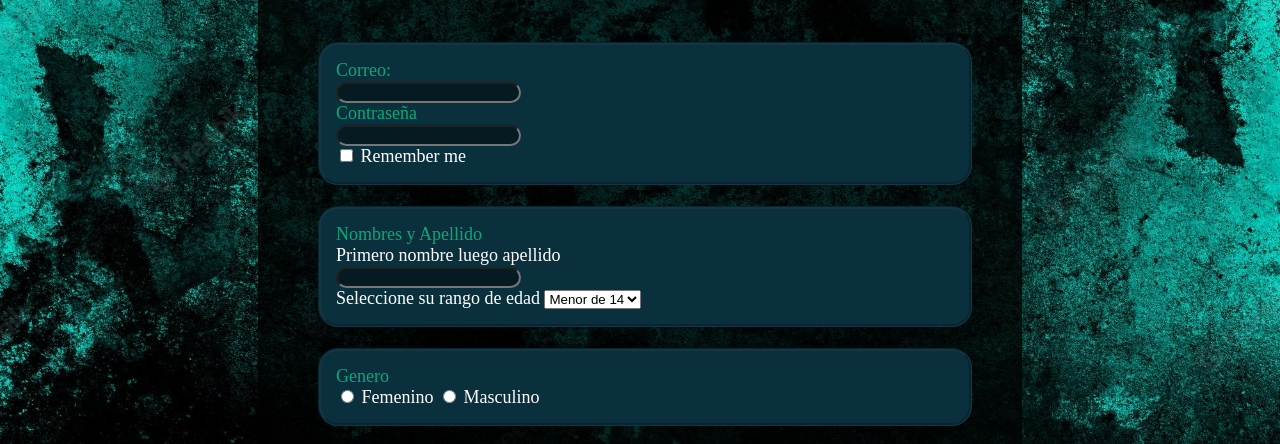
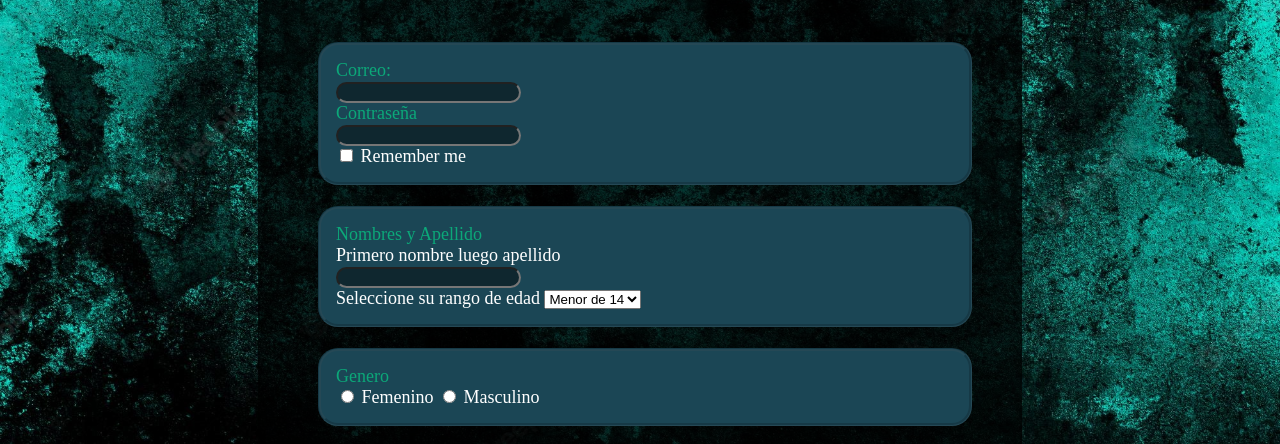
Before and after one commit to Osbal78/Osbal78.github.io, a plain HTML site: page Formulario.html in a window 1280 px wide. Shown: the part 294-738 px from the top of the page. Drawn offline with Linux system fonts and the light colour scheme.

Commit message:
Nueva edicion del formulario

```diff
--- a/Estilo_form.css
+++ b/Estilo_form.css
@@ -73,11 +73,12 @@ h5{
 }
 .textocolor{
     background-color: rgba(0, 0, 0, 0.445);
+    color: white;
     border-radius: 20px 20px 20px 20px;
 }
 
 .conten{
-    background-color: rgb(10, 47, 61);
+    background-color: rgb(27, 70, 85);
     padding: 15px;
     border:groove 3px rgba(0, 0, 0, 0.178);
     border-radius: 20px 20px 20px 20px;
```
